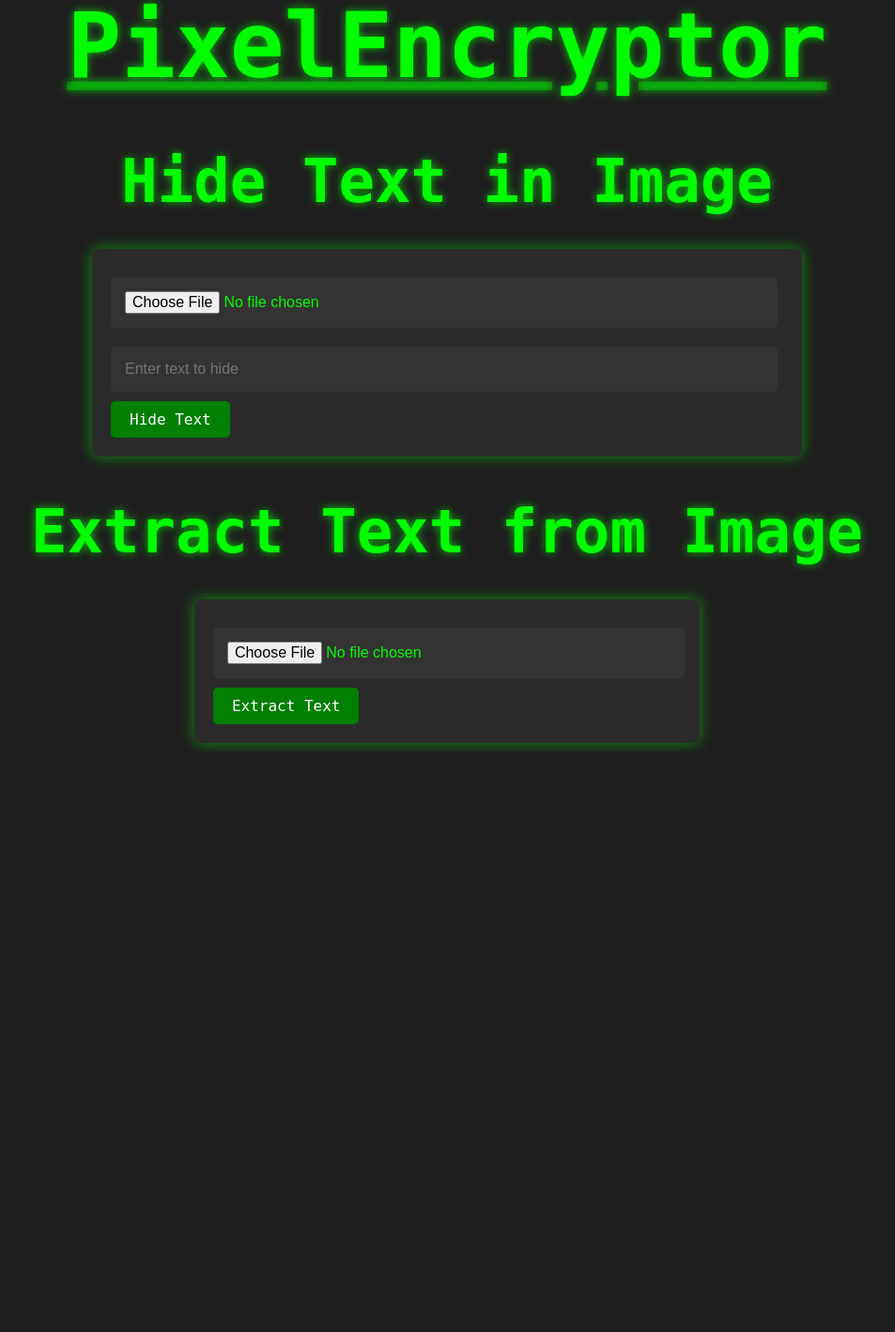
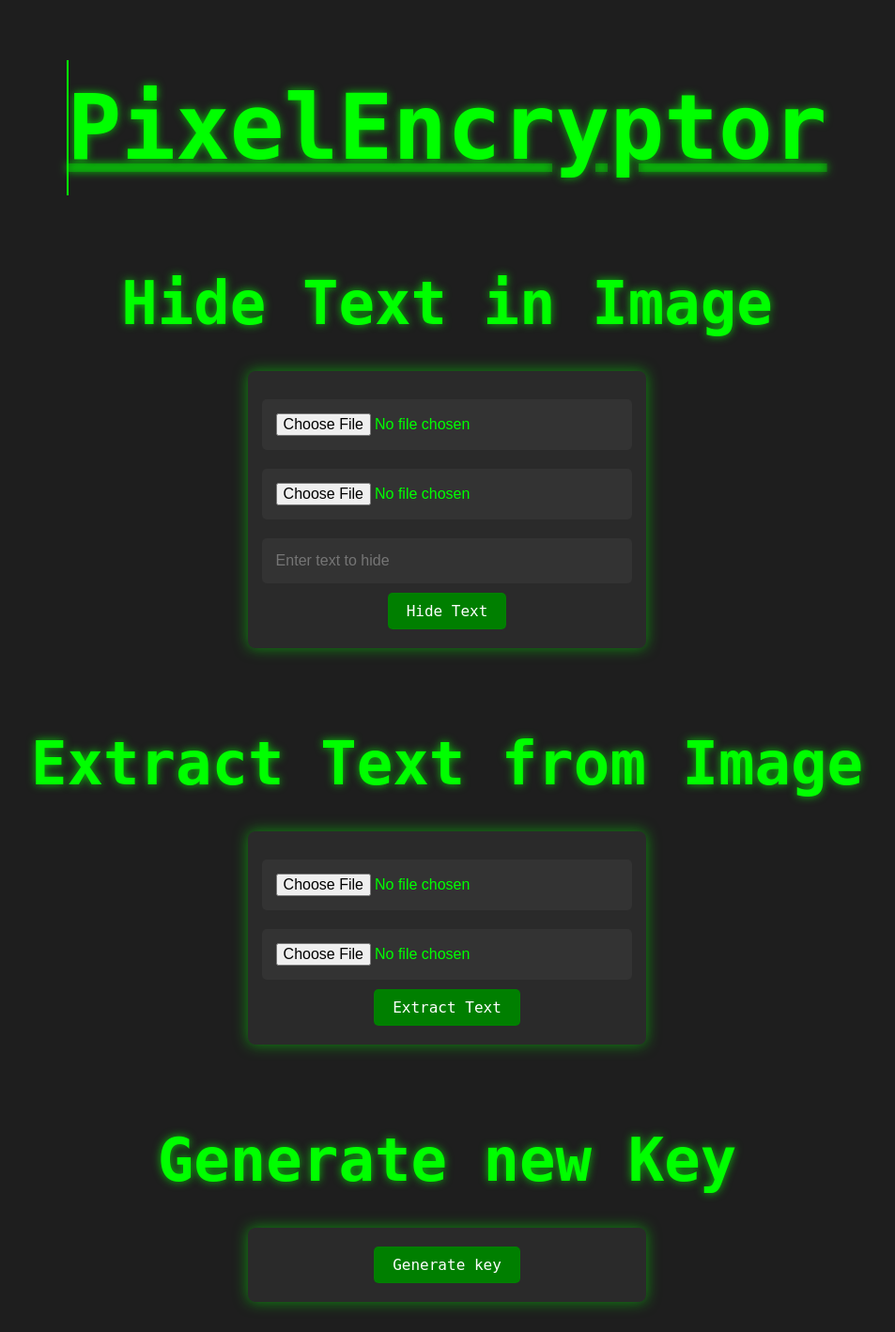
Before and after one commit to CyberBeast1/pixelencryptor, a Flask app: page / in a window 1280 px wide. Shown: the whole page at 94% size, without its empty margins (164-1117 px from the left). Before the commit the page ends 800 px from the top, so only its background shows below. Run offline with Flask 3, Linux system fonts and the light colour scheme.

Commit message:
added:saveKey2img feature changed ui and updated backend logic

```diff
--- a/app.py
+++ b/app.py
@@ -1,6 +1,6 @@
 from flask import Flask, request, render_template, redirect, url_for, send_from_directory
 import os
-from passwdHider import hide_text, extract_text, generate_key, encrypt_message, decrypt_message, load_key
+from passwdHider import hide_text, extract_text, generate_key, encrypt_message, decrypt_message, load_key, load_key_from_image
 
 app = Flask(__name__)
 app.config['UPLOAD_FOLDER'] = 'static/uploads'
@@ -13,12 +13,21 @@ os.makedirs(app.config['UPLOAD_FOLDER'], exist_ok=True)
 def index():
     return render_template('index.html')
 
+@app.route('/gen', methods=['POST'])
+def gen():
+    key = generate_key()
+    return render_template('result.html', result=f'<h2><strong style=\'color:white;\'>Generated new Key: </strong>{key}</h2>')
+
+
 @app.route('/hide', methods=['POST'])
 def hide():
     if 'file' not in request.files:
         return redirect(request.url)
 
     file = request.files['file']
+    key_file = request.files['key']
+    if key_file.filename == '':
+        key_file = None
     message = request.form['message']
 
     if file.filename == '':
@@ -32,12 +41,12 @@ def hide():
         encrypted = encrypt_message(message)
 
         # Hide the encrypted message in the image
-        hide_text(file_path, encrypted)
+        hide_text(file_path, encrypted, key_file)
 
         # key used
         key = load_key()
 
-        return render_template('result.html', result=f'<h3><strong style=\'color:white;\'>Encrypted Message: </strong>{encrypted}</h3><br><h4><strong style=\'color:white;\'>Key Used: </strong>{key}</h4>', image_path='output_image.png')
+        return render_template('result.html', result=f'<h3><strong style=\'color:white;\'>Encrypted Message: </strong>{encrypted}</h3><br><h4><strong style=\'color:white;\'>Key Used: </strong>{key}</h4>', image_path='output_image.png', key_path = 'key.png' if key_file is not None else '')
 
 @app.route('/extract', methods=['POST'])
 def extract():
@@ -45,6 +54,9 @@ def extract():
         return redirect(request.url)
 
     file = request.files['file']
+    key_file = request.files['key']
+    if key_file.filename == '':
+        key_file = None
 
     if file.filename == '':
         return redirect(request.url)
@@ -58,9 +70,10 @@ def extract():
         hidden_text = hidden_text.encode('utf-8')
 
         # Decrypt the hidden message
-        message = decrypt_message(hidden_text)
-
-        return render_template('result.html', result=f'<h2><strong style=\'color:white;\'>Hidden message: </strong>{message}</h2>')
-
+        message = decrypt_message(hidden_text, key_file)
+        if message != "":
+            return render_template('result.html', result=f'<h2><strong style=\'color:white;\'>Hidden message: </strong>{message}</h2>')
+        else:
+            return render_template('result.html', result=f'<h2><strong style=\'color:white;\'>Failed, No hidden message found</strong></h2>')
 if __name__ == '__main__':
     app.run(debug=True)
--- a/static/style.css
+++ b/static/style.css
@@ -1,14 +1,5 @@
-body{
+body {
     overflow-y: scroll;
-}
-/* Reset some default styles */
-body, h1,h3,h4, form, input, button {
-    margin: 0;
-    padding: 0;
-}
-
-/* Set the background color and font */
-body {
     background-color: #1e1e1e; /* Dark background */
     color: #00ff00; /* Bright green text for hacker feel */
     font-family: 'Share Tech Mono', monospace; /* Monospaced font */
@@ -17,10 +8,141 @@ body {
     flex-direction: column;
     align-items: center;
     justify-content: center;
-    height: 100vh; /* Full height */
+    /* height: 140vh; */
+    margin: 0; /* Reset margin */
 }
 
-/* Blinking underline animation */
+h1 {
+    font-size: 4rem;
+    margin-bottom: 1.5rem;
+    text-shadow: 0 0 10px rgba(0, 255, 0, 0.7); /* Glow effect */
+}
+
+.heading {
+    font-size: 5rem;
+    margin-bottom: 1.5rem;
+    text-shadow: 0 0 10px rgba(0, 255, 0, 0.7); /* Glow effect */
+    animation: blink 1s infinite;
+}
+
+.box {
+    width: 30%;
+    background-color: #2a2a2a; /* Slightly lighter background for forms */
+    border-radius: 8px;
+    padding:  20px;
+    box-shadow: 0 0 15px rgba(0, 255, 0, 0.5); /* Glow effect */
+    margin-bottom: 2rem;
+    transition: transform 0.3s ease; /* Transition for hover effect */
+}
+
+.box:hover {
+    transform: scale(1.02); /* Slight zoom effect on hover */
+}
+
+.input-file,
+.input-text {
+    width: 95%;
+    padding: 15px;
+    margin: 10px 0;
+    border: none;
+    border-radius: 5px;
+    background-color: #333; /* Dark background for inputs */
+    color: #00ff00; /* Green text */
+    font-size: 1rem;
+    transition: background-color 0.3s ease; /* Transition for input background */
+}
+
+.input-file:focus,
+.input-text:focus {
+    background-color: #444; /* Lighter background on focus */
+}
+
+.button {
+    padding: 10px 20px;
+    border: none;
+    border-radius: 5px;
+    background-color: #007f00; /* Dark green background */
+    color: #fff; /* White text */
+    font-family: 'Roboto Mono', monospace; /* Use Roboto Mono for buttons */
+    font-size: 1rem;
+    cursor: pointer;
+    transition: background-color 0.3s ease, transform 0.2s ease; /* Transition for background and scale */
+}
+
+.button:hover {
+    background-color: #00b300; /* Brighter green on hover */
+    transform: scale(1.05); /* Slight zoom effect on hover */
+}
+
+.output-image {
+    max-width: 350px;
+    max-height: 350px;
+    border: 5px solid #00ff00;
+    border-radius: 20px;
+}
+
+.box {
+    display: flex;
+    flex-direction: column;
+    align-items: center;
+}
+
+
+.heading {
+    font-size: 6rem;
+    margin-bottom: 1.5rem;
+    text-shadow: 0 0 10px rgba(0, 255, 0, 0.7); /* Glow effect */
+    animation: blink 1s infinite; /* Apply the blink animation */
+    position: relative; /* Position for the cursor */
+}
+
+.heading::after {
+    content: '';
+    position: absolute;
+    width: 2px;
+    height: 100%;
+    background-color: #00ff00; /* Cursor color */
+    animation: blink-caret 0.75s step-end infinite; /* Blinking effect */
+    left: 0; /* Position the cursor */
+    top: 0; /* Align with the text */
+}
+
+@keyframes blink-caret {
+    0%, 100% { background-color: transparent; }
+    50% { background-color: #00ff00; }
+}
+
+@media (max-width: 600px) {
+    .heading{
+        font-size: 3rem;
+    }
+    h1 {
+        font-size: 2rem; /* Smaller font size for headings */
+    }
+    .msg{
+        height: 100%;
+        width: 80%; /* Set a width that allows for some margin */
+        max-width: 600px; /* Set a maximum width to prevent it from being too wide */
+        word-wrap: break-word; /* Allow long words to break and wrap onto the next line */
+        text-align: center; /* Center the text for better appearance */
+        margin: 0 auto; /* Center the message block */
+        padding: 10px;
+    }
+
+    .msg {
+        font-size: 1.1rem; /* Smaller font size for messages */
+    }
+    .button,
+    .input-file,
+    .input-text {
+        width: 100%; /* Full width on small screens */
+    }
+
+    .box {
+        width: 90%; /* Full width forms on small screens */
+        padding: 10px; /* Adjust padding */
+    }
+}
 
 @keyframes blink {
     0%, 100% {
@@ -32,95 +154,3 @@ body {
         text-decoration-color: transparent; /* Hide the underline halfway */
     }
 }
-/* Apply the blinking effect to h1 */
-.heading {
-    font-size: 6rem;
-    margin-bottom: 1.5rem;
-    text-shadow: 0 0 10px rgba(0, 255, 0, 0.7); /* Glow effect */
-    animation: blink 1s infinite; /* Apply the blink animation */
-}
-
-/* Style for the headings */
-h1 {
-    font-size: 4rem;
-    margin-bottom: 1.5rem;
-    text-shadow: 0 0 10px rgba(0, 255, 0, 0.7); /* Glow effect */
-}
-
-/* Style for forms */
-.box, form {
-    background-color: #2a2a2a; /* Slightly lighter background for forms */
-    border-radius: 8px;
-    padding: 20px;
-    box-shadow: 0 0 15px rgba(0, 255, 0, 0.5); /* Glow effect */
-    margin-bottom: 2rem;
-    transition: transform 0.3s ease; /* Transition for hover effect */
-
-    &:hover{
-        transform: scale(1.02); /* Slight zoom effect on hover */
-    }
-}
-
-span{
-    width: 55%;
-    margin-bottom: 20px;
-}
-
-/* Style for input fields */
-input[type="file"],
-input[type="text"] {
-    width: 95%;
-    padding: 15px;
-    margin: 10px 0;
-    border: none;
-    border-radius: 5px;
-    background-color: #333; /* Dark background for inputs */
-    color: #00ff00; /* Green text */
-    font-size: 1rem;
-    transition: background-color 0.3s ease; /* Transition for input background */
-}
-
-/* Change input background on focus */
-input[type="file"]:focus,
-input[type="text"]:focus {
-    background-color: #444; /* Lighter background on focus */
-}
-
-/* Style for buttons */
-button {
-    padding: 10px 20px;
-    border: none;
-    border-radius: 5px;
-    background-color: #007f00; /* Dark green background */
-    color: #fff; /* White text */
-    font-family: 'Roboto Mono', monospace; /* Use Roboto Mono for buttons */
-    font-size: 1rem;
-    cursor: pointer;
-    transition: background-color 0.3s ease, transform 0.2s ease; /* Transition for background and scale */
-}
-
-/* Change button background on hover */
-button:hover {
-    background-color: #00b300; /* Brighter green on hover */
-    transform: scale(1.05); /* Slight zoom effect on hover */
-}
-
-/* Responsive adjustments */
-@media (max-width: 600px) {
-    body {
-        padding: 20px; /* Add padding on small screens */
-    }
-
-    h1 {
-        font-size: 2rem; /* Smaller font size for headings */
-    }
-
-    button {
-        width: 100%; /* Full width buttons on small screens */
-    }
-
-    input[type="file"],
-    input[type="text"] {
-        width: 100%; /* Full width inputs on small screens */
-    }
-}
--- a/templates/index.html
+++ b/templates/index.html
@@ -8,23 +8,47 @@
 
   </head>
   <body>
-    <h1 class="heading">PixelEncryptor</h1>
+    <h1 class="heading"><span id="typing-title"></span></h1>
     <h1>Hide Text in Image</h1>
-    <form action="/hide" method="post" enctype="multipart/form-data">
-      <input type="file" name="file" required />
+    <form class="box" action="/hide" method="post" enctype="multipart/form-data">
+      <input type="file" name="file" required class="input-file"/>
+      <input type="file" name="key" placeholder="Image to save key(optional)" class="input-file"/>
       <input
         type="text"
         name="message"
         placeholder="Enter text to hide"
         required
+        class="input-text"
       />
-      <button type="submit">Hide Text</button>
+      <button type="submit" class="button">Hide Text</button>
     </form>
 
     <h1>Extract Text from Image</h1>
-    <form action="/extract" method="post" enctype="multipart/form-data">
-      <input type="file" name="file" required />
-      <button type="submit">Extract Text</button>
+    <form class="box" action="/extract" method="post" enctype="multipart/form-data">
+      <input type="file" name="file" required class="input-file"/>
+      <input type="file" name="key" placeholder="Image to save key(optional)" class="input-file"/>
+      <button type="submit" class="button">Extract Text</button>
     </form>
+
+    <h1>Generate new Key</h1>
+    <form class="box" action="/gen" method="post" enctype="multipart/form-data">
+      <button type="submit" class="button">Generate key</button>
+    </form>
+
+    <script>
+      const title = "PixelEncryptor";
+      let index = 0;
+
+      function typeTitle() {
+          if (index < title.length) {
+              document.getElementById("typing-title").innerHTML += title.charAt(index);
+              index++;
+              setTimeout(typeTitle, 300); // Adjust typing speed here (in milliseconds)
+          }
+      }
+
+      // Start typing effect when the page loads
+      window.onload = typeTitle;
+  </script>
   </body>
 </html>
```
Also changed, not shown: passwdHider.py (+60 -7 lines), templates/result.html (+29 -13 lines), testing.py (added, +14 -0 lines), static/uploads/images (10).jpeg (added), static/uploads/images (11).jpeg (added), static/uploads/images (12).jpeg (added), static/uploads/images (8).jpeg (added), static/uploads/pxfuel.jpg (added).
